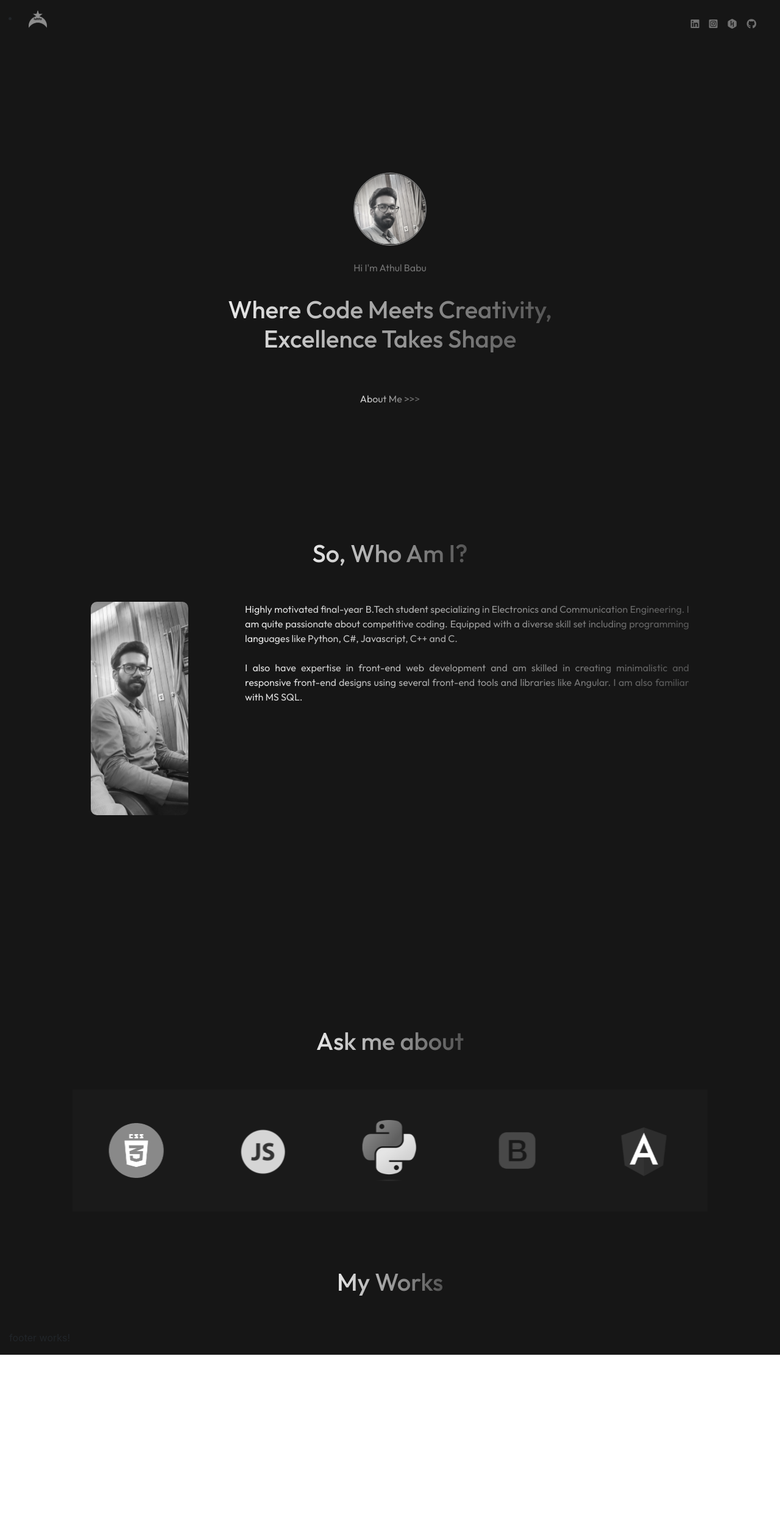
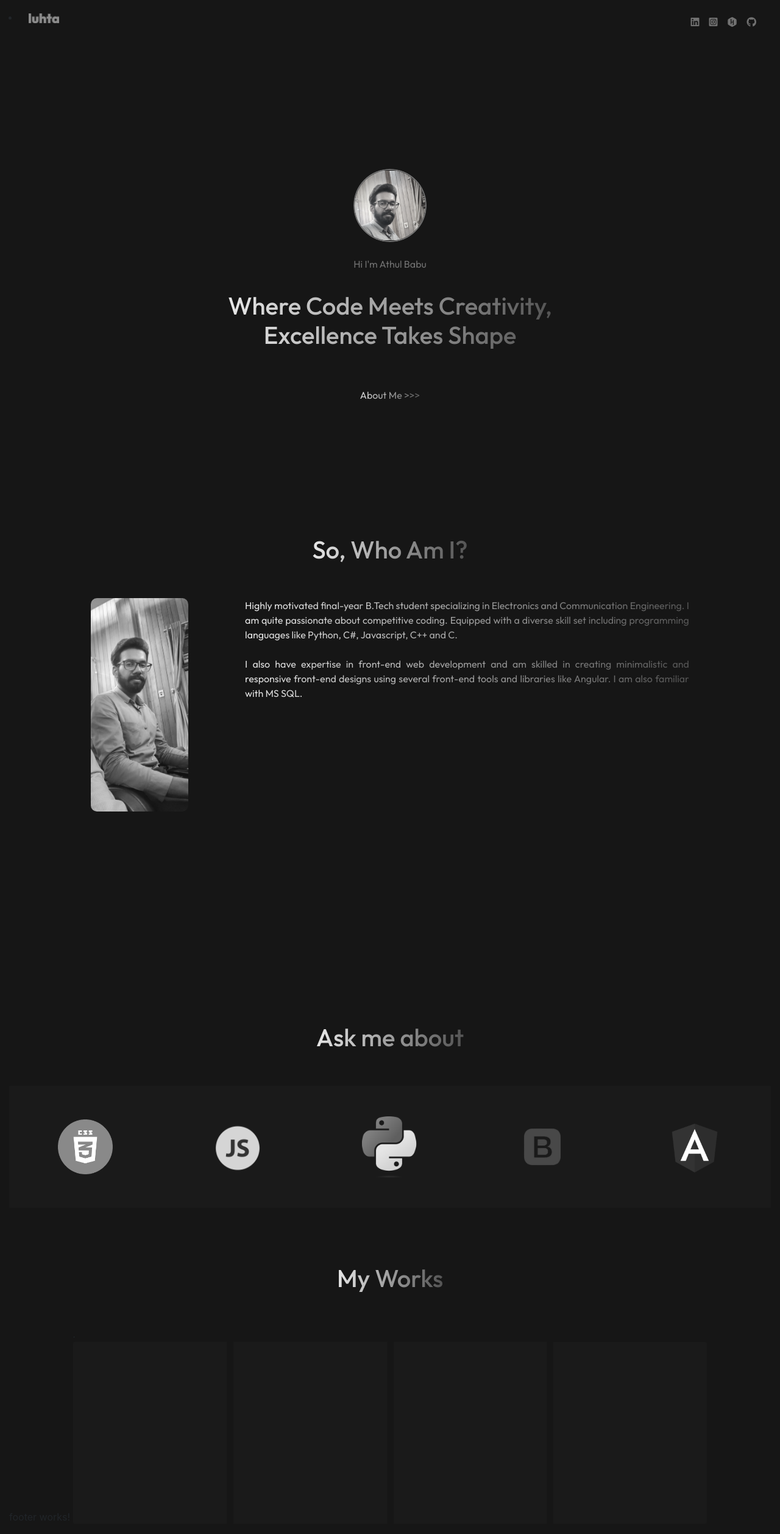
Before and after one commit to AthulBabu232000/Portfolio3.0, an Angular app: page / in a window 1280 px wide. Shown: the whole page at 61% size. Before the commit the page ends 2222 px from the top, so only its background shows below. Built offline with nearby package versions, Linux system fonts and the light colour scheme.

Commit message:
updating docs

```diff
--- a/src/app/header/header.component.css
+++ b/src/app/header/header.component.css
@@ -1,6 +1,5 @@
 .logo{
-    height:30px;
-    width:30px;
+    width:50px;
     filter:grayscale(100%);
     color:#717171;
 }
@@ -8,3 +7,7 @@ li a{
     text-decoration:none;
     color:#717171;
 }
+
+hr{
+    background-color:#717171;
+}
--- a/src/app/header/header.component.html
+++ b/src/app/header/header.component.html
@@ -2,7 +2,7 @@
 
     <!-- Links -->
     <ul> <li class="nav-item">
-        <a class="nav-link" href="#"><img src="../../assets/images/Exclude.png" class="logo img-fluid img-responsive" alt=""></a>
+        <a class="nav-link" href="#"><img src="../../assets/images/luhta.png" class="logo img-fluid img-responsive" alt=""></a>
       </li></ul>
     <ul class="navbar-nav  ml-auto">
 
@@ -20,4 +20,5 @@
       </li>
     </ul>
 
+
   </nav>
--- a/src/app/projects/projects.component.css
+++ b/src/app/projects/projects.component.css
@@ -1,4 +1,17 @@
-.project-container{}
+.project-container{min-height:400px;}
 .project-container .project-heading{
     font-size:40px;
 }
+.project-container .top-4{
+    height:300px;
+
+}
+.project-container .card-group{
+    width:100%;
+    gap:10px;
+}
+.project-container .card{
+    background-color:#1A1A1A;
+    height:300px;
+
+}
--- a/src/app/projects/projects.component.html
+++ b/src/app/projects/projects.component.html
@@ -2,4 +2,17 @@
     <div class="skills-heading text-center mb-5">
         <h1 class="text">My Works</h1>
       </div>
+   <div class="row mx-auto">
+    <div class="col-md-10 mx-auto">
+      <div class="row top-4">
+        .<div class="card-group">
+       <div class="card"></div>
+       <div class="card"></div>
+       <div class="card"></div>
+       <div class="card"></div>
+
+        </div>
+      </div>
+    </div>
+   </div>
 </div>
--- a/src/app/skills/skills.component.html
+++ b/src/app/skills/skills.component.html
@@ -3,7 +3,7 @@
         <h1 class="text">Ask me about</h1>
       </div>
       <div class="row mx-auto">
-        <div class="col-md-10 mx-auto">
+        <div class="col-md-12 mx-auto">
             <div class="row d-none d-md-flex">
                 <swiper-container slides-per-view="5" speed="1000"  autoplay="true">
                     <swiper-slide><img src="../../assets/images/html.png" class="" alt=""></swiper-slide>
```
Also changed, not shown: 3 other files (tests, documents, lock files or other folders).
